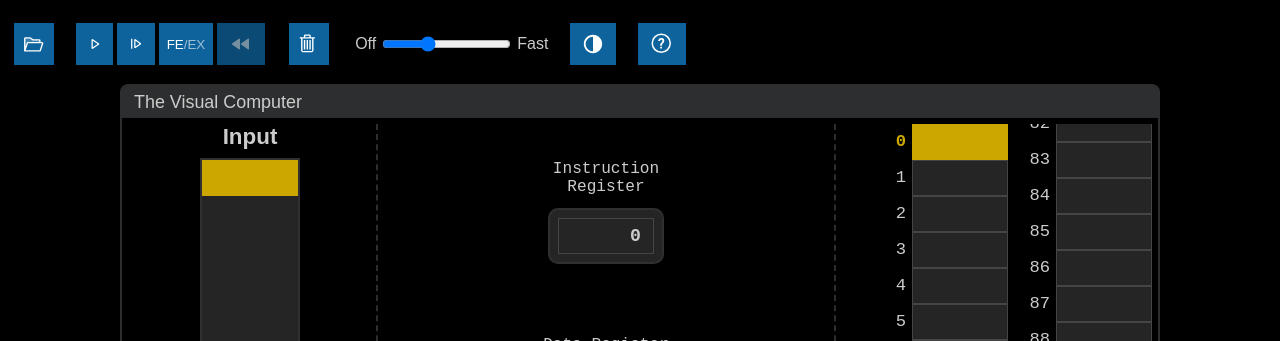
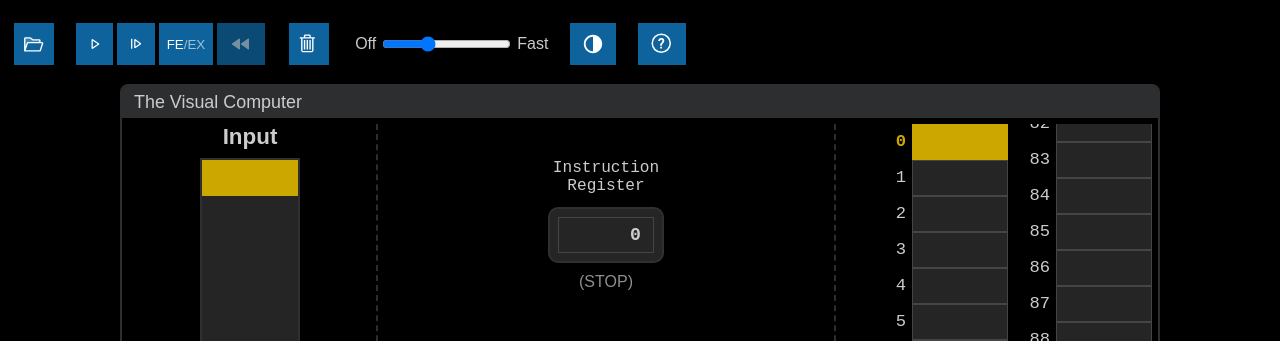
Before and after one commit to rafrafraf1/vic-ide-fork, a React (Vite) app: page / in a window 1280 px wide. Shown: the top 341 px of the page. Built offline with nearby package versions, Linux system fonts and the light colour scheme.

Commit message:
Add a label with the instruction name below the instruction register

```diff
--- a/src/UI/Simulator/Computer.css
+++ b/src/UI/Simulator/Computer.css
@@ -136,3 +136,13 @@
   border-radius: 10px;
   padding: 8px;
 }
+
+.Computer-Cpu-InstructionRegister {
+  padding-bottom: 10px;
+}
+
+.Computer-InstructionName {
+  color: var(--vscode-foreground);
+  opacity: 0.7;
+  text-align: center;
+}
--- a/src/UI/Simulator/Computer.tsx
+++ b/src/UI/Simulator/Computer.tsx
@@ -14,7 +14,7 @@ import {
   type MemoryCell,
 } from "../../Computer/Computer";
 import type { InputState } from "../../Computer/Input";
-import type { Address } from "../../Computer/Instruction";
+import { parseInstruction, type Address } from "../../Computer/Instruction";
 import type { OutputState } from "../../Computer/Output";
 import type { CpuState } from "../../Computer/SimulatorState";
 import type { Value } from "../../Computer/Value";
@@ -544,13 +544,22 @@ export const Cpu = React.forwardRef<CpuHandle, CpuProps>(
 
     return (
       <div className="Computer-Cpu">
-        <CpuRegister label={uiString("INSTRUCTION_REGISTER")}>
-          <ValueCellInput
-            ref={instructionRegisterRef}
-            value={instructionRegister}
-            onValueChange={onInstructionRegister}
+        <div>
+          <CpuRegister
+            className="Computer-Cpu-InstructionRegister"
+            label={uiString("INSTRUCTION_REGISTER")}
+          >
+            <ValueCellInput
+              ref={instructionRegisterRef}
+              value={instructionRegister}
+              onValueChange={onInstructionRegister}
+            />
+          </CpuRegister>
+          <InstructionName
+            uiString={uiString}
+            instruction={instructionRegister}
           />
-        </CpuRegister>
+        </div>
         <CpuRegister label={uiString("DATA_REGISTER")}>
           <ValueCellInput
             ref={dataRegisterRef}
@@ -575,20 +584,39 @@ export const Cpu = React.forwardRef<CpuHandle, CpuProps>(
 );
 
 interface CpuRegisterProps {
+  className?: string;
   children?: React.ReactNode;
   label: string;
 }
 
 function CpuRegister(props: CpuRegisterProps): React.JSX.Element {
-  const { label, children } = props;
+  const { className, label, children } = props;
 
   return (
-    <div className="Computer-CpuRegister-Root">
+    <div className={classNames(className, "Computer-CpuRegister-Root")}>
       <header>{label}</header>
       <div className="Computer-CpuRegister-Box">{children}</div>
     </div>
   );
 }
+
+interface InstructionNameProps {
+  uiString: UIStrings;
+  instruction: number;
+}
+
+const InstructionName = React.memo(function InstructionName(
+  props: InstructionNameProps,
+): React.JSX.Element {
+  const { uiString, instruction } = props;
+
+  const instr = parseInstruction(instruction);
+
+  const label =
+    instr === null ? uiString("CPU_INVALID_INSTRUCTION") : instr.kind;
+
+  return <div className="Computer-InstructionName">({label})</div>;
+});
 
 function appendInput(input: InputState, value: Value): InputState {
   const newValues = input.values.concat([value]);
```
